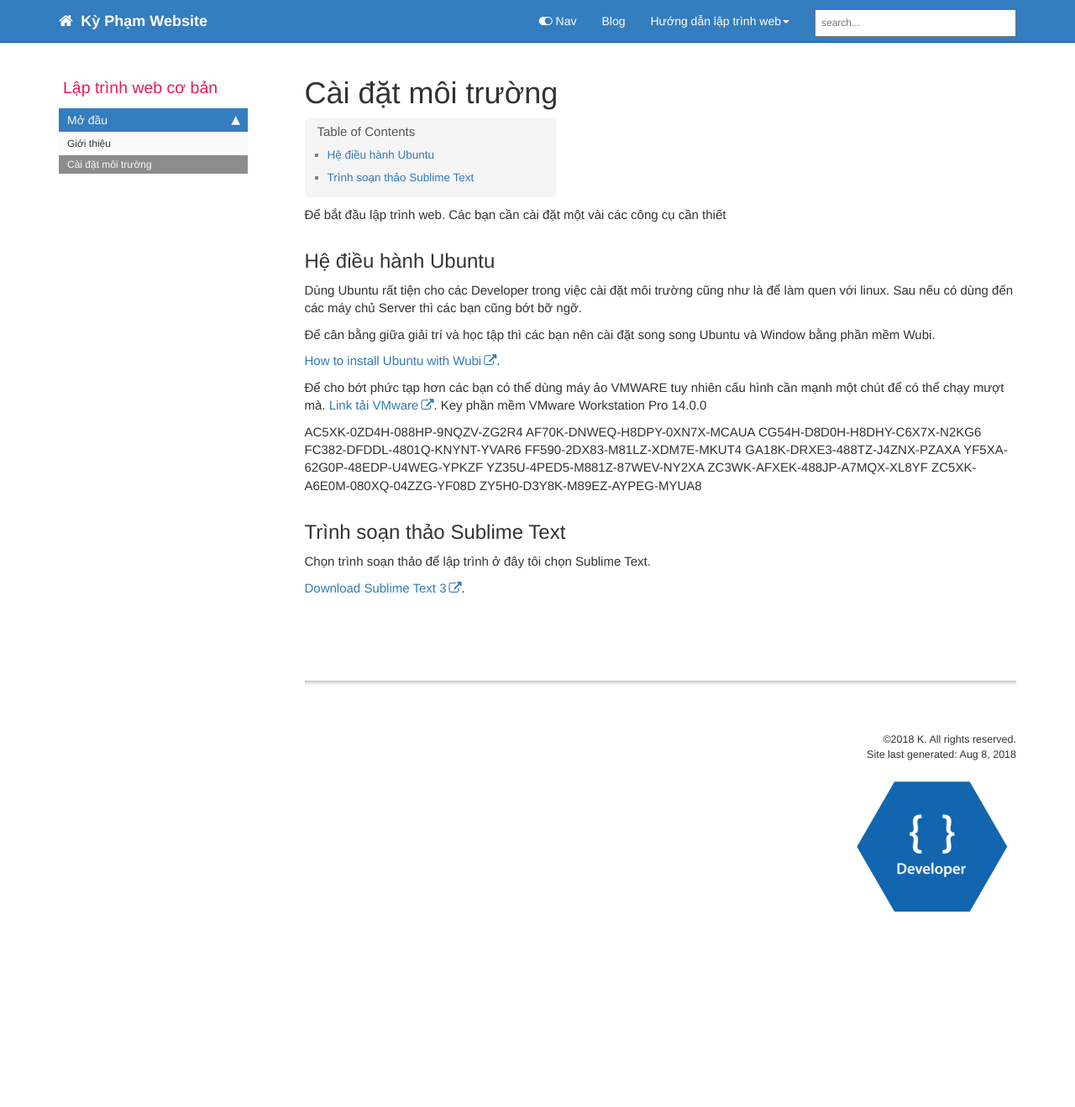
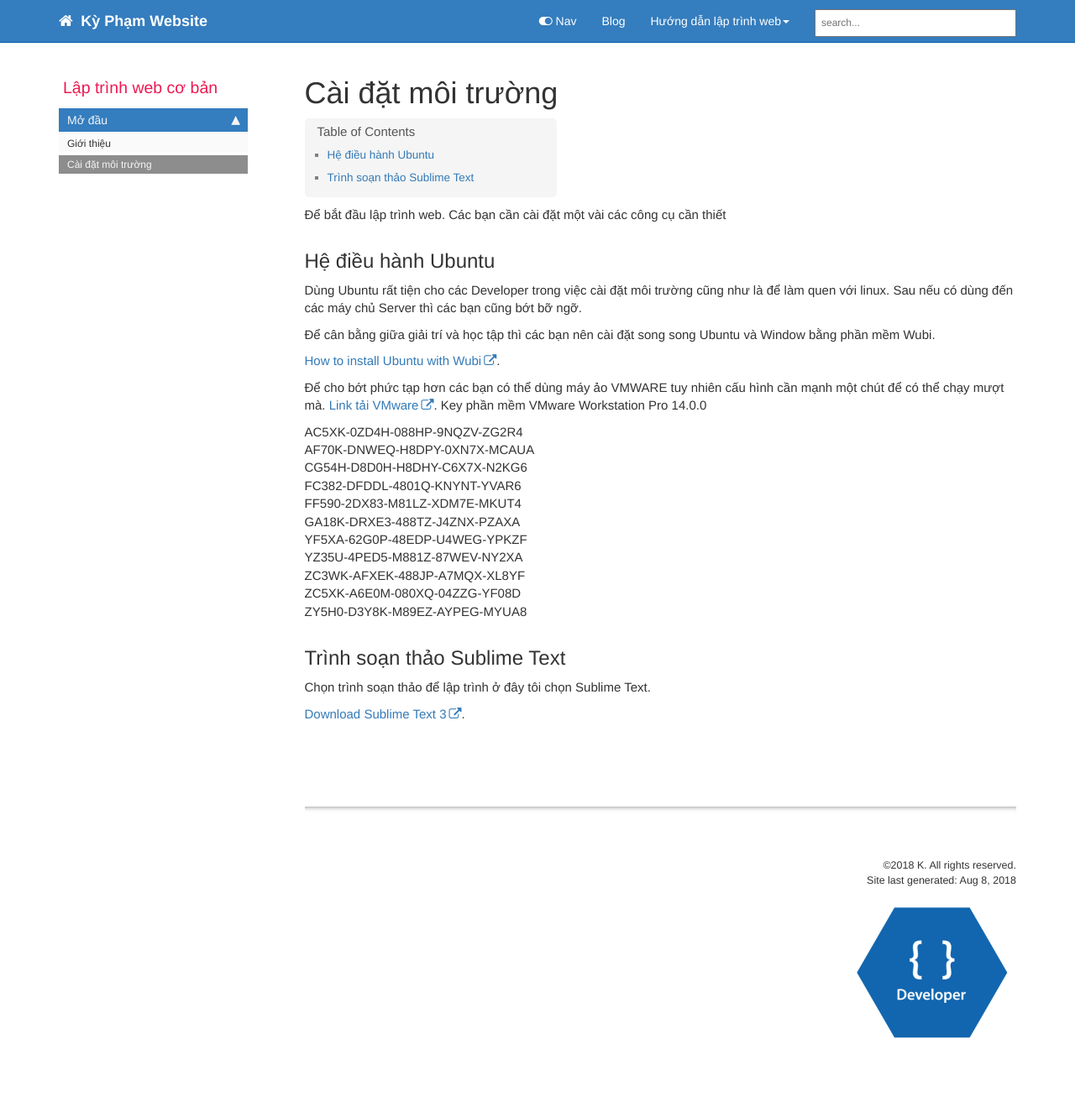
Before and after one commit to kyptit94/kyptit94.github.io, a Jekyll site: the page built from pages/mydoc/mydoc_introduction.md, in a window 1280 px wide. Shown: the whole page at 84% size. Built offline with Jekyll 4.4.1, drawn with Linux system fonts in a browser that asks for light colours; nearby versions of some CDN libraries; comment, search, counter and statistics services are not loaded; before the commit the page ends 1169 px from its top, so only the background shows below that.

```diff
--- a/pages/mydoc/mydoc_introduction.md
+++ b/pages/mydoc/mydoc_introduction.md
@@ -19,17 +19,17 @@ Dùng Ubuntu rất tiện cho các Developer trong việc cài đặt môi trư
 [Link tải VMware](https://www.vmware.com/asean/products/workstation-pro/workstation-pro-evaluation.html).
 Key phần mềm VMware Workstation Pro 14.0.0
 
-AC5XK-0ZD4H-088HP-9NQZV-ZG2R4
-AF70K-DNWEQ-H8DPY-0XN7X-MCAUA
-CG54H-D8D0H-H8DHY-C6X7X-N2KG6
-FC382-DFDDL-4801Q-KNYNT-YVAR6
-FF590-2DX83-M81LZ-XDM7E-MKUT4
-GA18K-DRXE3-488TZ-J4ZNX-PZAXA
-YF5XA-62G0P-48EDP-U4WEG-YPKZF
-YZ35U-4PED5-M881Z-87WEV-NY2XA
-ZC3WK-AFXEK-488JP-A7MQX-XL8YF
-ZC5XK-A6E0M-080XQ-04ZZG-YF08D
-ZY5H0-D3Y8K-M89EZ-AYPEG-MYUA8
+AC5XK-0ZD4H-088HP-9NQZV-ZG2R4 <br>
+AF70K-DNWEQ-H8DPY-0XN7X-MCAUA <br>
+CG54H-D8D0H-H8DHY-C6X7X-N2KG6 <br>
+FC382-DFDDL-4801Q-KNYNT-YVAR6 <br>
+FF590-2DX83-M81LZ-XDM7E-MKUT4 <br>
+GA18K-DRXE3-488TZ-J4ZNX-PZAXA <br>
+YF5XA-62G0P-48EDP-U4WEG-YPKZF <br>
+YZ35U-4PED5-M881Z-87WEV-NY2XA <br>
+ZC3WK-AFXEK-488JP-A7MQX-XL8YF <br>
+ZC5XK-A6E0M-080XQ-04ZZG-YF08D <br>
+ZY5H0-D3Y8K-M89EZ-AYPEG-MYUA8 <br>
 
 ## Trình soạn thảo Sublime Text
 
```
